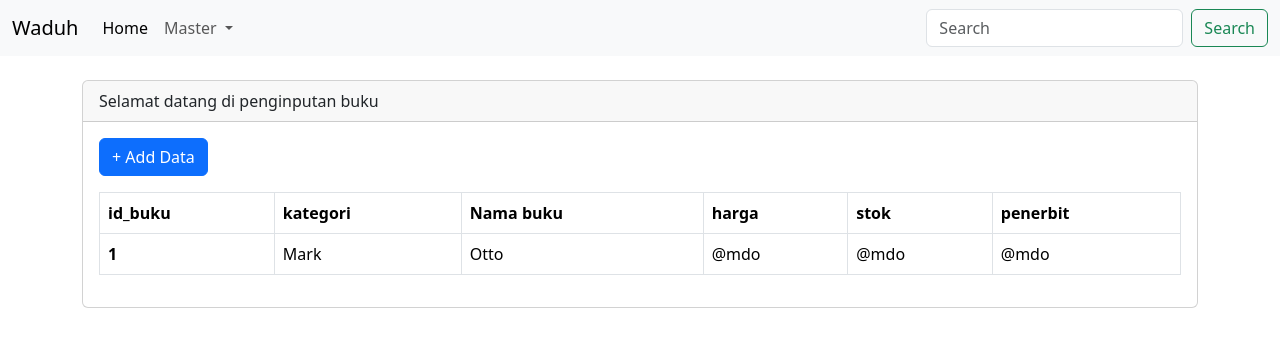
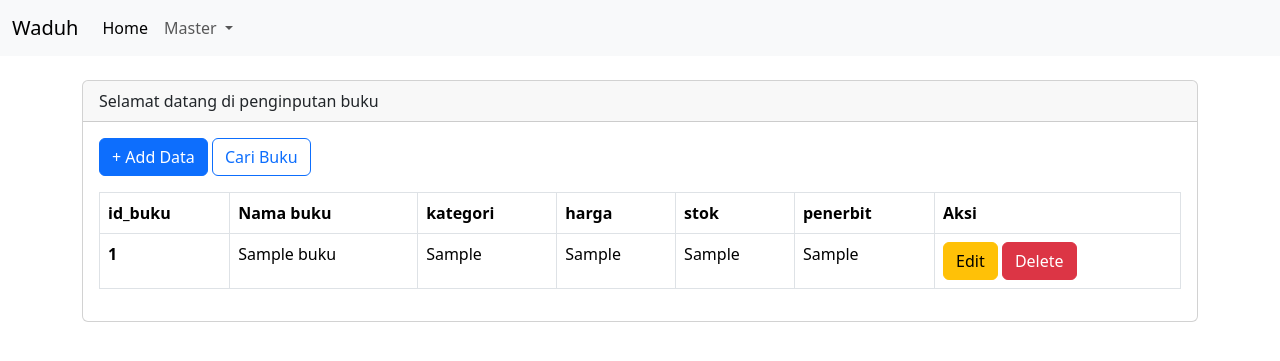
Before and after one commit to Themainbased/aplikasi-useless, a CodeIgniter app: page /aplikasi-useless/index.php/welcome/buku in a window 1280 px wide. Shown: the top 361 px of the page. Run offline with CodeIgniter, Linux system fonts and the light colour scheme; tables that the repository leaves empty hold one stand-in row (values such as "Sample post").

Commit message:
Fitur Pencarian: buku

```diff
--- a/application/controllers/Welcome.php
+++ b/application/controllers/Welcome.php
@@ -117,6 +117,15 @@ class Welcome extends CI_Controller {
 		$this->MSudi->DeleteData('buku', 'id_buku', $id_buku);
 		redirect(site_url('Welcome/buku'));
 	}
+	public function pencarianbuku()
+    {
+        $cari = $this->input->post('cari');
+		$data['GetDataCariBuku'] = $this->MSudi->GetCariBuku($cari)->result();
+
+        // Memuat tampilan dengan hasil pencarian
+        $data['content'] = 'buku/pencarianbuku'; // Pastikan ini sesuai dengan nama tampilan Anda
+        $this->load->view('welcome_message', $data); // Sesuaikan dengan tampilan utama Anda
+    }
 
 
 }
--- a/application/models/MSudi.php
+++ b/application/models/MSudi.php
@@ -33,7 +33,7 @@ class MSudi extends CI_Model
 
     function GetCariBuku($cari)
     {
-        $query = $this->db->query("Select * From tabel_buku where judul_buku like '%$cari%' ");
+        $query = $this->db->query("SELECT * From buku where nama_buku like '%$cari%' ");
         return $query;
 	}
 }
--- a/application/views/buku/buku.php
+++ b/application/views/buku/buku.php
@@ -4,52 +4,125 @@
     Selamat datang di penginputan buku
   </div>
   <div class="card-body">
-  <button type="button" class="btn btn-primary" data-bs-toggle="modal" data-bs-target="#exampleModal">
+    <button type="button" class="btn btn-primary" data-bs-toggle="modal" data-bs-target="#tambahdata">
       + Add Data
     </button>
+    <a href="<?php echo site_url('Welcome/pencarianbuku')?>" class="btn btn-outline-primary">Cari Buku</a>
+
+    <!-- Modal tambah data -->
+    <div class="modal fade" id="tambahdata" tabindex="-1" aria-labelledby="exampleModalLabel" aria-hidden="true">
+      <div class="modal-dialog">
+        <div class="modal-content">
+          <div class="modal-header">
+            <h1 class="modal-title fs-5" id="exampleModalLabel">Input Buku</h1>
+            <button type="button" class="btn-close" data-bs-dismiss="modal" aria-label="Close"></button>
+          </div>
+          <div class="modal-body">
+            <form action="<?php echo site_url('Welcome/inputbuku'); ?>" method="post">
+              <div class="mb-3">
+                <label for="nama_buku" class="form-label">Nama Buku</label>
+                <input type="text" class="form-control" id="nama_buku" name="nama_buku">
+              </div>
+              <div class="mb-3">
+                <label for="kategori" class="form-label">kategori</label>
+                <input type="text" class="form-control" id="kategori" name="kategori">
+              </div>
+              <div class="mb-3">
+                <label for="harga" class="form-label">Harga</label>
+                <input type="text" class="form-control" id="harga" name="harga">
+              </div>
+              <div class="mb-3">
+                <label for="stok" class="form-label">stok</label>
+                <input type="text" class="form-control" id="stok" name="stok">
+              </div>
+              <div class="mb-3">
+                <label for="penerbit" class="form-label">penerbit</label>
+                <input type="text" class="form-control" id="penerbit" name="penerbit">
+              </div>
+              <div class="modal-footer">
+                <button type="button" class="btn btn-secondary" data-bs-dismiss="modal">Close</button>
+                <button type="submit" class="btn btn-primary">Save changes</button>
+              </div>
+            </form>
+          </div>
+        </div>
+      </div>
+    </div>
+
     <table class="table table-bordered mt-3">
       <thead>
         <tr>
           <th scope="col">id_buku</th>
+          <th scope="col">Nama buku</th>
           <th scope="col">kategori</th>
-      <th scope="col">Nama buku</th>
           <th scope="col">harga</th>
           <th scope="col">stok</th>
           <th scope="col">penerbit</th>
+          <th scope="col">Aksi</th>
         </tr>
       </thead>
       <tbody>
         <?php
+        if (!empty($DataPencarianBuku)) {
 
+          foreach ($DataPencarianBuku as $rb) {
         ?>
             <tr>
-      <th scope="row">1</th>
-      <td>Mark</td>
-      <td>Otto</td>
-      <td>@mdo</td>
-      <td>@mdo</td>
-      <td>@mdo</td>
-</tr>
-  </tbody>
-</table>
-
-<!-- Modal tambah data-->
-<div class="modal fade" id="exampleModal" tabindex="-1" aria-labelledby="exampleModalLabel" aria-hidden="true">
+              <th scope="row"><?php echo $rb->id_buku ?></th>
+              <td><?php echo $rb->nama_buku ?></td>
+              <td><?php echo $rb->kategori ?></td>
+              <td><?php echo $rb->harga ?></td>
+              <td><?php echo $rb->stok ?></td>
+              <td><?php echo $rb->penerbit ?></td>
+              <td>
+                <button type="button" class="btn btn-warning" data-bs-toggle="modal" data-bs-target="#editmodal" data-bs-whatever="@mdo">Edit</button>
+                <div class="modal fade" id="editmodal" tabindex="-1" aria-labelledby="editLabel" aria-hidden="true">
                   <div class="modal-dialog">
                     <div class="modal-content">
                       <div class="modal-header">
-        <h1 class="modal-title fs-5" id="exampleModalLabel">Modal title</h1>
+                        <h1 class="modal-title fs-5" id="editLabel">Edit Data</h1>
                         <button type="button" class="btn-close" data-bs-dismiss="modal" aria-label="Close"></button>
                       </div>
                       <div class="modal-body">
-        ...
+                        <form action="<?php echo site_url('Welcome/editbuku'); ?>" method="post">
+                          <div class="mb-3">
+                            <label for="nama_buku" class="form-label">Nama Buku</label>
+                            <input type="text" class="form-control" id="nama_buku" name="nama_buku">
+                          </div>
+                          <div class="mb-3">
+                            <label for="kategori" class="form-label">kategori</label>
+                            <input type="text" class="form-control" id="kategori" name="kategori">
+                          </div>
+                          <div class="mb-3">
+                            <label for="harga" class="form-label">Harga</label>
+                            <input type="text" class="form-control" id="harga" name="harga">
+                          </div>
+                          <div class="mb-3">
+                            <label for="stok" class="form-label">stok</label>
+                            <input type="text" class="form-control" id="stok" name="stok">
+                          </div>
+                          <div class="mb-3">
+                            <label for="penerbit" class="form-label">penerbit</label>
+                            <input type="text" class="form-control" id="penerbit" name="penerbit">
                           </div>
                           <div class="modal-footer">
                             <button type="button" class="btn btn-secondary" data-bs-dismiss="modal">Close</button>
-        <button type="button" class="btn btn-primary">Save changes</button>
+                            <button type="submit" class="btn btn-primary">Save changes</button>
+                          </div>
+                        </form>
                       </div>
                     </div>
                   </div>
                 </div>
-  </div>
-</div>
+                <!-- hapus button awal -->
+                <a type="button" class="btn btn-danger" href="<?php echo site_url('Welcome/deletebuku/' . $rb->id_buku); ?>" onclick="return confirm('are you sure?')">
+                  Delete
+                </a>
+              </td>
+            </tr>
+        <?php
+          }
+        }
+        ?>
+      </tbody>
+    </table>
--- a/application/views/welcome_message.php
+++ b/application/views/welcome_message.php
@@ -29,10 +29,6 @@
           </ul>
         </li>
       </ul>
-      <form class="d-flex" role="search">
-        <input class="form-control me-2" type="search" placeholder="Search" aria-label="Search">
-        <button class="btn btn-outline-success" type="submit">Search</button>
-      </form>
     </div>
   </div>
 </nav>
```
Also changed, not shown: application/views/buku/pencarianbuku.php (added, +75 -0 lines), application/views/penerbit/Penerbit.php (+3 -5 lines). Lines whose indentation alone changed are shown as unchanged.
